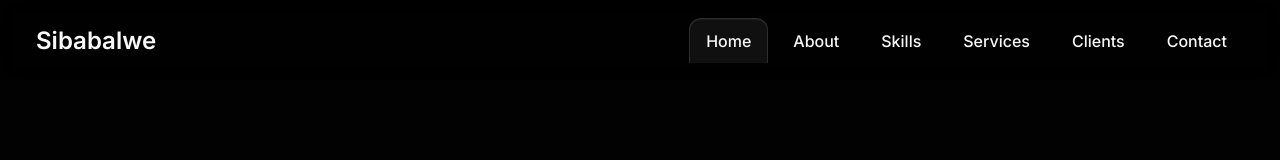
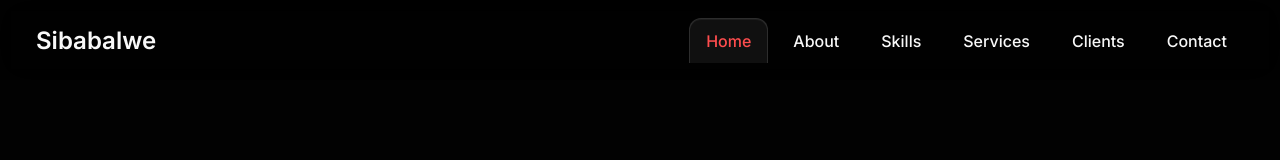
Before and after one commit to tita-mbotho-studio/sibabalwe-portfolio, a SvelteKit app in the folder app/: page / in a window 1280 px wide. Shown: the top 160 px of the page. Built offline with nearby package versions, Linux system fonts and the light colour scheme.

Commit message:
ENH: Bar navs complete

```diff
--- a/app/src/app.css
+++ b/app/src/app.css
@@ -216,14 +216,14 @@ header.sticky .nav-bar {
 }
 
 .nav-items a.active {
-  color: var(--first-color);
+  color: var(--second-color);
   background: oklch(0.18 0 0 / 0.92);
   border-color: oklch(1 0 0 / 0.12);
   box-shadow: inset 0 1px 0 oklch(1 0 0 / 0.06);
 }
 
 .nav-items a:hover {
-  color: var(--first-color);
+  color: var(--second-color);
   background: oklch(1 0 0 / 0.06);
 }
 
@@ -1377,6 +1377,7 @@ footer a {
   }
 
   .nav-items a.active {
+    color: var(--second-color);
     border-bottom: 1px solid oklch(1 0 0 / 0.12);
   }
 
```
